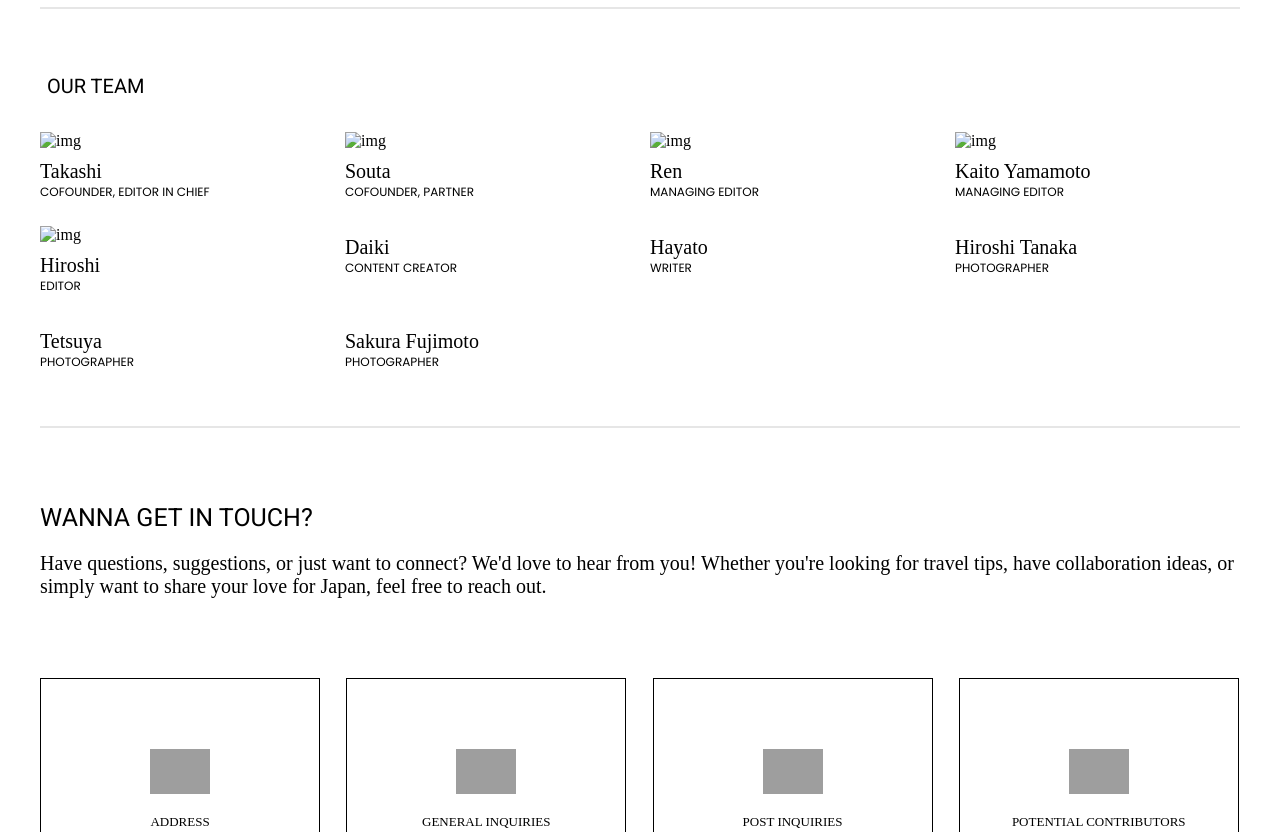
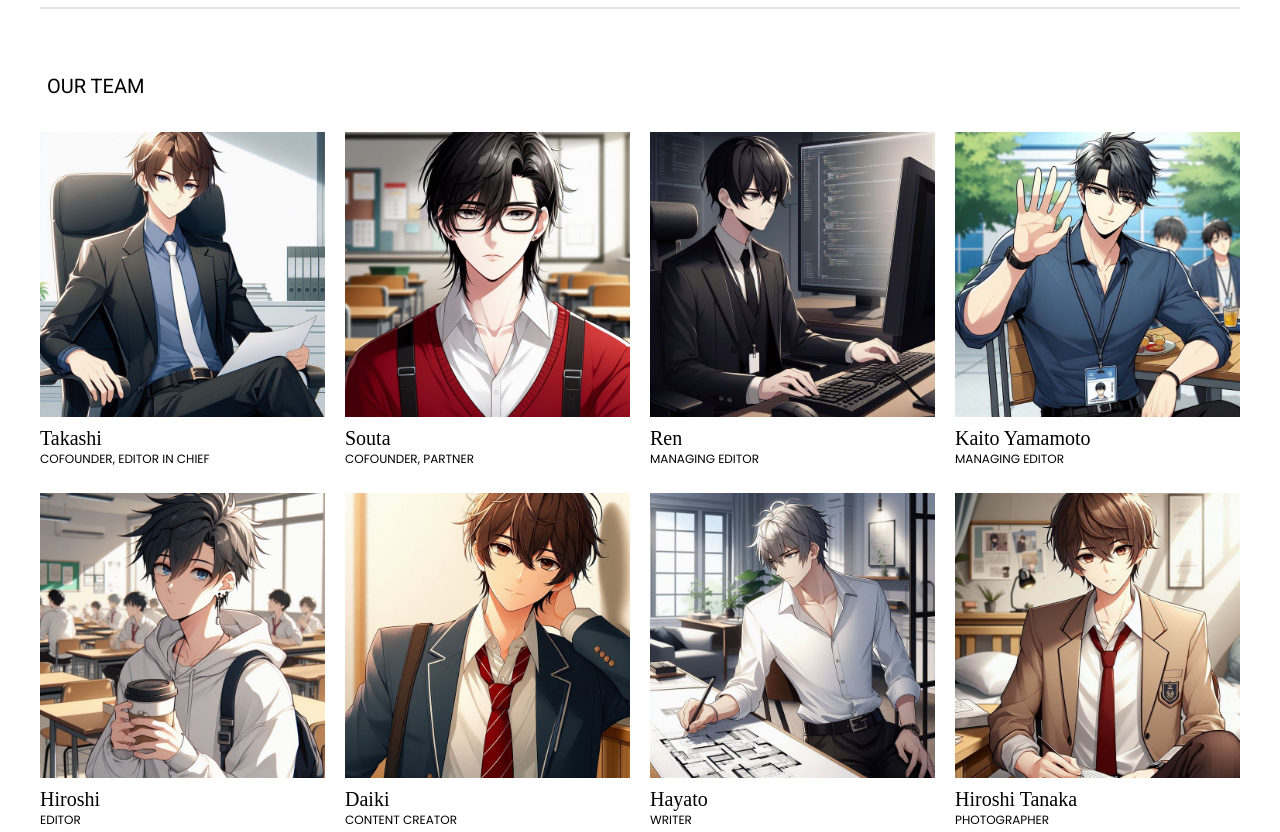
Before and after one commit to macuser7091/blog-website, a plain HTML site: page about.html in a window 1280 px wide. Shown: the part 1300-2132 px from the top of the page. Drawn offline with Linux system fonts and the light colour scheme; grey boxes are pictures that could not be loaded; a web font is replaced by a local one.

Commit message:
Update about.html

```diff
--- a/about.html
+++ b/about.html
@@ -65,52 +65,52 @@
                 <h2>OUR TEAM</h2>
                 <div class="timg">
                     <div class="teamimg">
-                        <img src="/team/img5.jpeg" alt="img">
+                        <img src="img5.jpeg" alt="img">
                         <p class="p1">Takashi</p>
                         <p class="p2">COFOUNDER, EDITOR IN CHIEF</p>
                     </div>
                     <div class="teamimg">
-                        <img src="/team/img10.jpeg" alt="img">
+                        <img src="img10.jpeg" alt="img">
                         <p class="p1">Souta</p>
                         <p class="p2">COFOUNDER, PARTNER</p>
                     </div>
                     <div class="teamimg">
-                        <img src="/team/img6.jpeg" alt="img">
+                        <img src="img6.jpeg" alt="img">
                         <p class="p1">Ren</p>
                         <p class="p2">MANAGING EDITOR</p>
                     </div>
                     <div class="teamimg">
-                        <img src="/team/img9.jpeg" alt="img">
+                        <img src="img9.jpeg" alt="img">
                         <p class="p1">Kaito Yamamoto</p>
                         <p class="p2">MANAGING EDITOR</p>
                     </div>
                     <div class="teamimg">
-                        <img src="/team/img3.jpeg" alt="img">
+                        <img src="img3.jpeg" alt="img">
                         <p class="p1">Hiroshi</p>
                         <p class="p2">EDITOR</p>
                     </div>
                     <div class="teamimg">
-                        <img src="/team/img1.jpeg" alt="">
+                        <img src="img1.jpeg" alt="">
                         <p class="p1">Daiki</p>
                         <p class="p2">CONTENT CREATOR</p>
                     </div>
                     <div class="teamimg">
-                        <img src="/team/img4.jpeg" alt="">
+                        <img src="img4.jpeg" alt="">
                         <p class="p1">Hayato</p>
                         <p class="p2">WRITER</p>
                     </div>
                     <div class="teamimg">
-                        <img src="/team/img2.jpeg" alt="">
+                        <img src="img2.jpeg" alt="">
                         <p class="p1">Hiroshi Tanaka</p>
                         <p class="p2">PHOTOGRAPHER</p>
                     </div>
                     <div class="teamimg">
-                        <img src="/team/img7.jpeg" alt="">
+                        <img src="img7.jpeg" alt="">
                         <p class="p1">Tetsuya</p>
                         <p class="p2">PHOTOGRAPHER</p>
                     </div>
                     <div class="teamimg">
-                        <img src="/team/img8.jpeg" alt="">
+                        <img src="img8.jpeg" alt="">
                         <p class="p1">Sakura Fujimoto</p>
                         <p class="p2">PHOTOGRAPHER</p>
                     </div>
```
